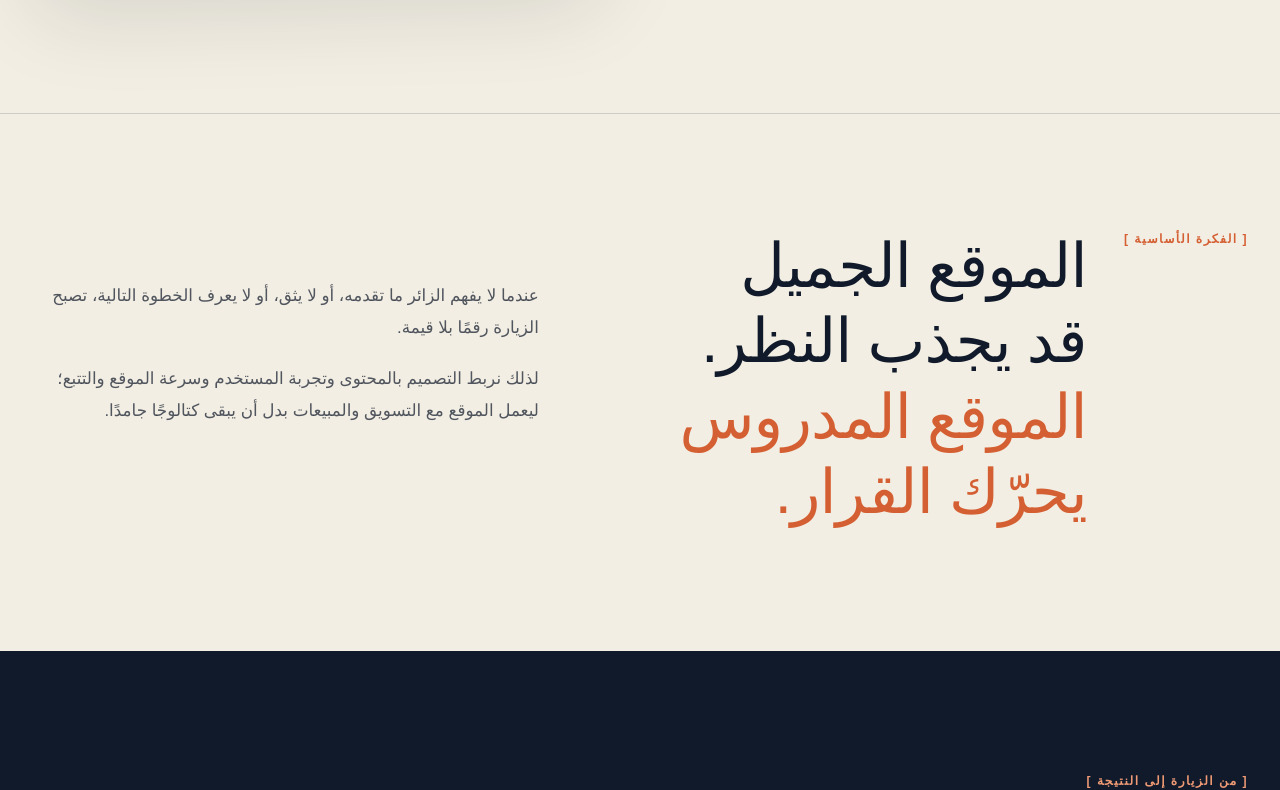
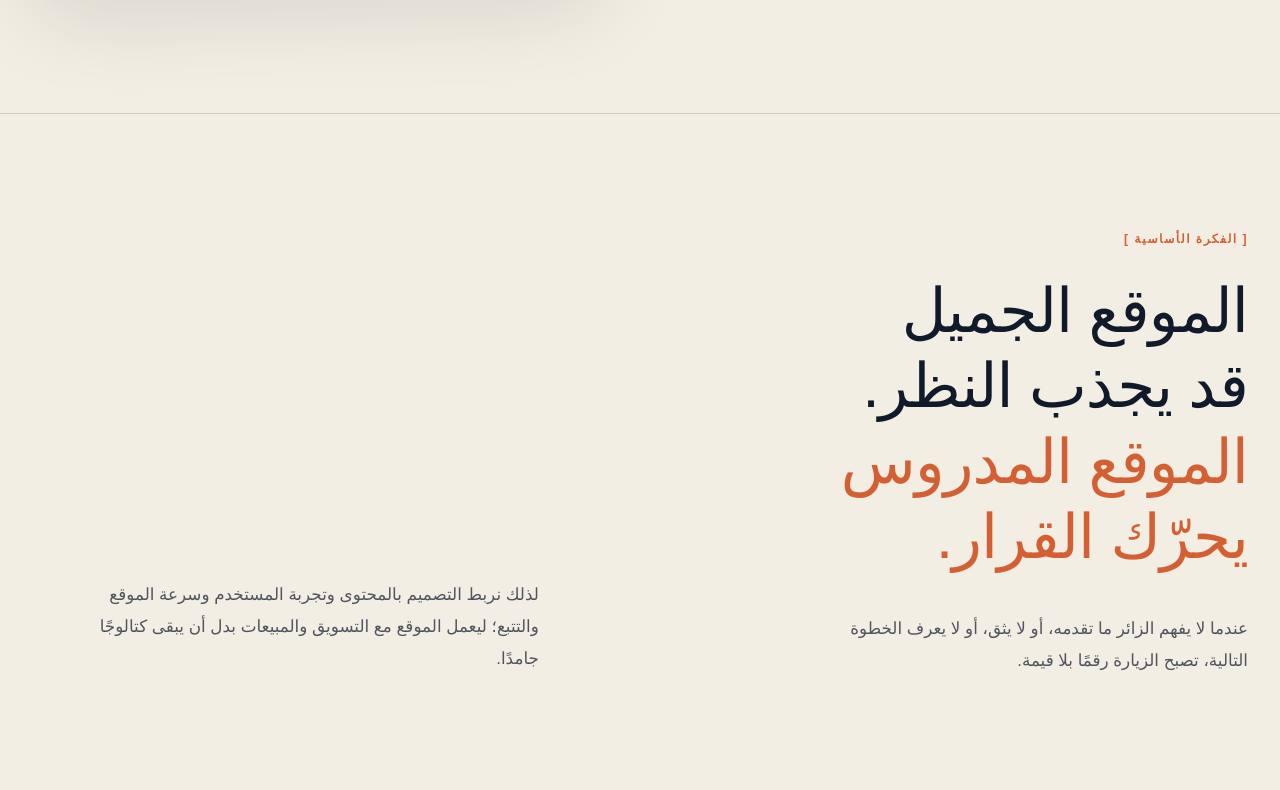
Before and after one commit to mohammedrashad2011-ui/Dewank-2026-website, a Next.js app: page /website-design in a window 1280 px wide. Shown: the part 892-1682 px from the top of the page. Built offline with nearby package versions, Linux system fonts and the light colour scheme; a web font is replaced by a local one.

Commit message:
Refine core idea section hierarchy

```diff
--- a/app/website-design/page.tsx
+++ b/app/website-design/page.tsx
@@ -109,6 +109,18 @@ export default function WebsiteDesignPage() {
     <main className="wd-page">
       <Header />
       <script type="application/ld+json" dangerouslySetInnerHTML={{ __html: JSON.stringify(schema) }} />
+      <style>{`
+        .wd-truth-label { display: block; margin-bottom: 1.5rem; }
+        .wd-truth-grid-revised { align-items: end; }
+        .wd-truth-primary h2 { margin-bottom: 2rem; }
+        .wd-truth-primary > p { max-width: 46ch; }
+        .wd-truth-secondary { align-self: end; padding-bottom: .1rem; }
+        .wd-truth-secondary > p { max-width: 50ch; }
+        @media (max-width: 760px) {
+          .wd-truth-primary h2 { margin-bottom: 1.5rem; }
+          .wd-truth-secondary { padding-top: .5rem; }
+        }
+      `}</style>
 
       <section className="wd-hero shell">
         <div className="wd-hero-copy">
@@ -133,7 +145,20 @@ export default function WebsiteDesignPage() {
         </div>
       </section>
 
-      <section className="wd-truth"><div className="shell wd-truth-grid"><div className="wd-truth-title"><span className="wd-label">[ الفكرة الأساسية ]</span><h2>الموقع الجميل قد يجذب النظر.<br/><em>الموقع المدروس يحرّك القرار.</em></h2></div><div className="wd-truth-copy"><p>عندما لا يفهم الزائر ما تقدمه، أو لا يثق، أو لا يعرف الخطوة التالية، تصبح الزيارة رقمًا بلا قيمة.</p><p>لذلك نربط التصميم بالمحتوى وتجربة المستخدم وسرعة الموقع والتتبع؛ ليعمل الموقع مع التسويق والمبيعات بدل أن يبقى كتالوجًا جامدًا.</p></div></div></section>
+      <section className="wd-truth">
+        <div className="shell">
+          <span className="wd-label wd-truth-label">[ الفكرة الأساسية ]</span>
+          <div className="wd-truth-grid wd-truth-grid-revised">
+            <div className="wd-truth-primary">
+              <h2>الموقع الجميل قد يجذب النظر.<br/><em>الموقع المدروس يحرّك القرار.</em></h2>
+              <p>عندما لا يفهم الزائر ما تقدمه، أو لا يثق، أو لا يعرف الخطوة التالية، تصبح الزيارة رقمًا بلا قيمة.</p>
+            </div>
+            <div className="wd-truth-secondary">
+              <p>لذلك نربط التصميم بالمحتوى وتجربة المستخدم وسرعة الموقع والتتبع؛ ليعمل الموقع مع التسويق والمبيعات بدل أن يبقى كتالوجًا جامدًا.</p>
+            </div>
+          </div>
+        </div>
+      </section>
 
       <section className="wd-journey"><div className="shell"><div className="wd-section-head"><div><span className="wd-label">[ من الزيارة إلى النتيجة ]</span><h2>كل صفحة لها وظيفة.<br/><em>وكل خطوة تقلل التردد.</em></h2></div><p>نبني الرحلة من السؤال الأول في ذهن الزائر إلى الإجراء الذي يخدم هدف النشاط.</p></div><div className="wd-journey-list">{stages.map((stage) => <article key={stage.n}><div className="wd-stage-id"><span>{stage.n}</span><small>{stage.en}</small></div><h3>{stage.title}</h3><p>{stage.text}</p></article>)}</div></div></section>
 
```
